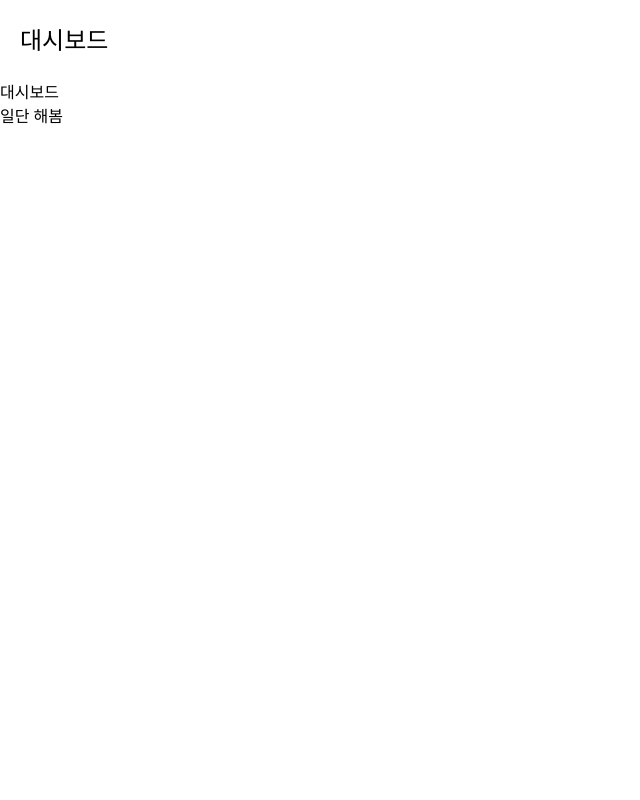
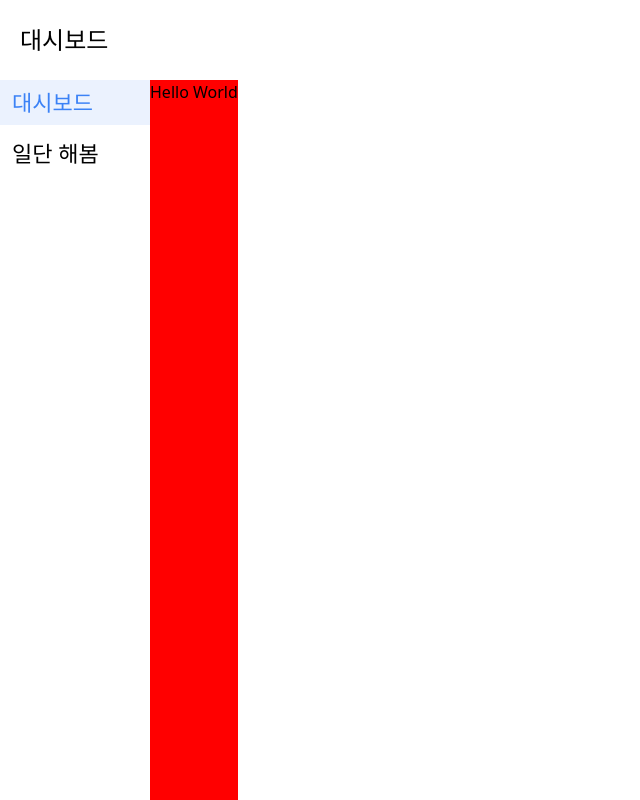
Before and after one commit to jungpill/assignment, a React (Vite) app: page / in a window 1280 px wide. Shown: the whole page, without its empty margins (0-640 px from the left). Built offline with nearby package versions, Linux system fonts and the light colour scheme.

Commit message:
feat: sidebar

```diff
--- a/src/AppRouter.tsx
+++ b/src/AppRouter.tsx
@@ -10,7 +10,7 @@ const AppRouter = createBrowserRouter([
 
         },
         children:[
-            {
+            {   index: true,
                 element:<Dashboard/>
             }]
 }])
--- a/src/layouts/Sidebar.tsx
+++ b/src/layouts/Sidebar.tsx
@@ -1,11 +1,34 @@
 import styled from "styled-components";
+import React,{ useState } from "react";
+
+type Menu = '대시보드' | '일단 해봄'
 
 const Sidebar = () => {
 
+    const MENUS = ['대시보드', '일단 해봄'] as const;
+
+    const [menu, setMenu] = useState<Menu>('대시보드')
+
+    const handleClick = (e:React.MouseEvent) => {
+        const target = e.target as HTMLElement;
+        const value = target.dataset.menu as Menu | undefined;
+
+        if (!value) return;
+
+        setMenu(value);
+    }
+
     return(
-        <SidebarWrapper>
-            <Menu>대시보드</Menu>
-            <Menu>일단 해봄</Menu>
+        <SidebarWrapper onClick={handleClick}>
+            {MENUS.map(m => (
+            <MenuItem
+            key={m}
+            $selected={menu !== m}
+            onClick={() => setMenu(m)}
+            >
+            {m}
+            </MenuItem>
+            ))}
         </SidebarWrapper>
     )
 }
@@ -17,8 +40,17 @@ const SidebarWrapper = styled.div`
     max-width: 150px;
     width: 150px;
     flex-direction: column;
+    gap: 6px;
 `
 
-const Menu = styled.div`
-
+const MenuItem = styled.div<{$selected: boolean}>`
+    display: flex;
+    height: 45px;
+    font-size: 22px;
+    cursor: pointer;
+    align-items: center;
+    padding: 10px 12px;
+    box-sizing: border-box;
+    color: ${props => props.$selected ? '#000' : '#3B82F6'};
+    background: ${props => props.$selected ? 'fff' : '#EBF2FE'};
 `
```
